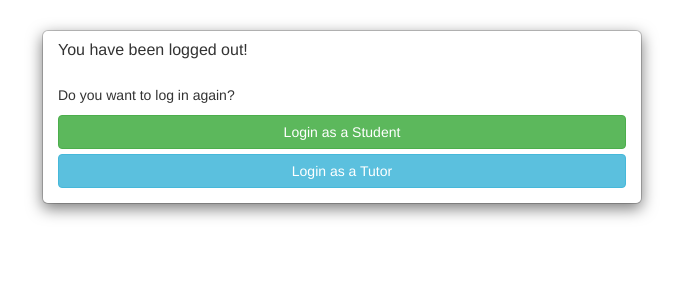
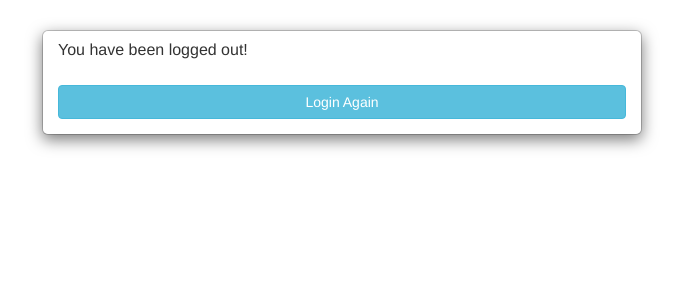
Before and after one commit to camerongray1515/SELP-Audience-Response-System, a Django app: page /login/logout/ in a window 1280 px wide. Shown: the top 300 px of the page, without its empty margins (298-981 px from the left). Run offline with Django 3.2, Linux system fonts and the light colour scheme; parts of the project's set-up code (start-up, migrations or seed data) failed here and were passed over; some libraries are stand-ins or nearby versions.

Commit message:
Modified user authentication to remove student/tutor separation

```diff
--- a/flash_response/user_authentication/templates/logout_confirmation.html
+++ b/flash_response/user_authentication/templates/logout_confirmation.html
@@ -8,9 +8,7 @@
                     <h1 class="panel-title">You have been logged out!</h3>
                 </div>
                 <div class="panel-body">
-                    <p>Do you want to log in again?</p>
-                    <a href="/login/student/" class="btn btn-large btn-block btn-success">Login as a Student</a>
-                    <a href="/login/tutor/" class="btn btn-large btn-block btn-info">Login as a Tutor</a>
+                    <a href="/login/" class="btn btn-large btn-block btn-info">Login Again</a>
                 </div>
             </div>
         </div>
--- a/flash_response/user_authentication/urls.py
+++ b/flash_response/user_authentication/urls.py
@@ -2,8 +2,6 @@ from django.conf.urls import patterns, include, url
 from django.contrib import admin
 
 urlpatterns = patterns('',
-    url(r'^$', 'user_authentication.views.login_main'),
-    url(r'^student/', 'user_authentication.views.login_form', {'realm': 'student'}),
-    url(r'^tutor/', 'user_authentication.views.login_form', {'realm': 'tutor'}),
+    url(r'^$', 'user_authentication.views.login_form'),
     url(r'^logout/', 'user_authentication.views.do_logout'),
 )
--- a/flash_response/user_authentication/views.py
+++ b/flash_response/user_authentication/views.py
@@ -4,13 +4,8 @@ from django.contrib.auth import authenticate, login, logout
 from main.models import Student, Tutor
 from django.http import HttpResponseRedirect
 
-def login_main(request):
-    return render_to_response('login_main.html')
-
-def login_form(request, realm):
-    data = {
-        'realm': realm,
-    }
+def login_form(request):
+    data = {}
     data.update(csrf(request))
 
     # Has the form been submitted?
@@ -22,19 +17,11 @@ def login_form(request, realm):
         user = authenticate(username=username, password=password)
 
         if user is not None:
-            # Is this user part of the realm we are using?
-            if realm == 'student':
-                is_in_realm = Student.objects.filter(user=user).count()
-            elif realm == 'tutor':
-                is_in_realm = Tutor.objects.filter(user=user).count()
-            else:
-                raise Exception('Invalid realm specified!')
-
             if user.is_active and is_in_realm:
                 login(request, user)
                 data['login_error'] = False;
 
-                return HttpResponseRedirect('/{0}/'.format(realm))
+                return HttpResponseRedirect('/tutor/'.format(realm))
 
     return render_to_response('login_form.html', data);
 
```
Also changed, not shown: flash_response/user_authentication/templates/login_form.html (+3 -11 lines), flash_response/user_authentication/templates/login_main.html (deleted, +0 -22 lines).
